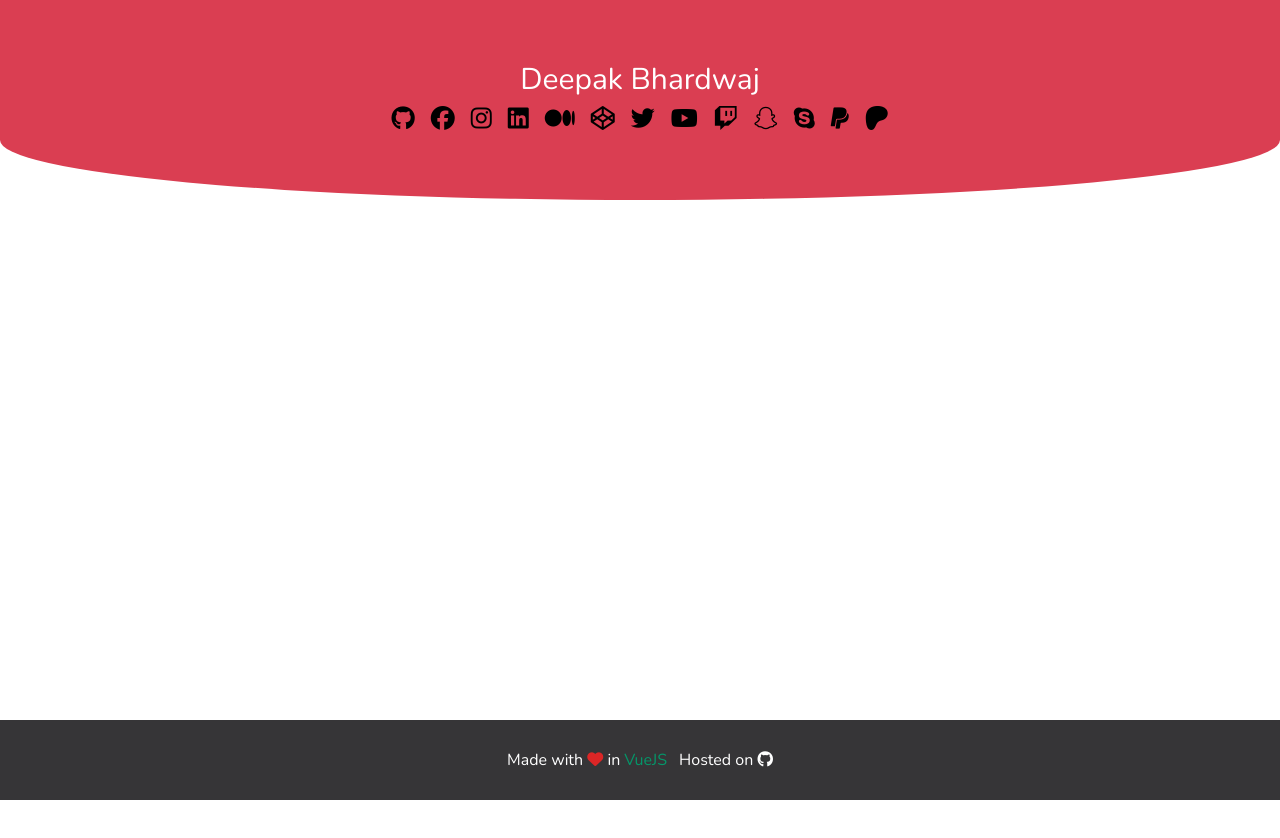
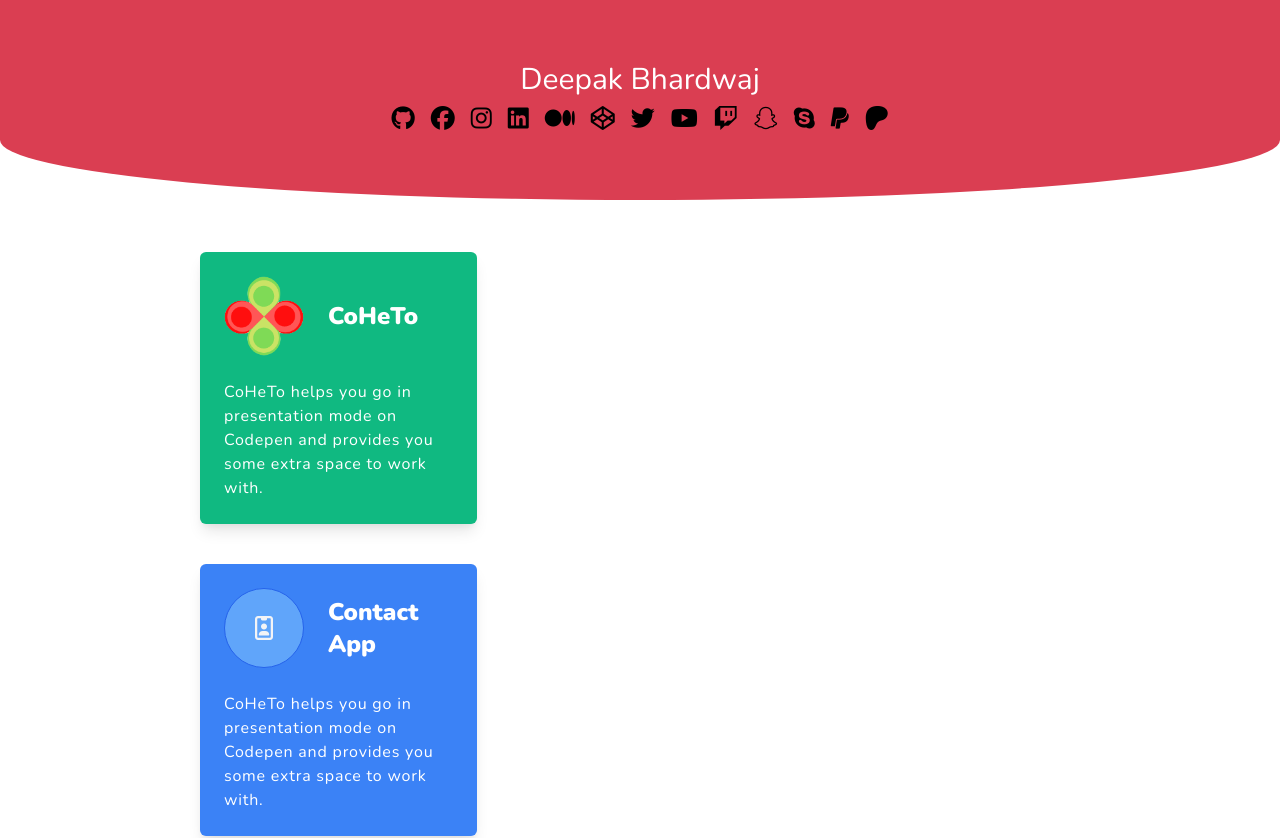
Before and after one commit to kapeed07/kapeed07.github.io, a Vue app: page / in a window 1280 px wide. Shown: the top 838 px of the page. Before the commit the page ends 800 px from the top, so only its background shows below. Built offline with nearby package versions, Linux system fonts and the light colour scheme; a web font is replaced by a local one.

Commit message:
add projects

```diff
--- a/src/App.vue
+++ b/src/App.vue
@@ -5,10 +5,8 @@
       <social></social>
     </div>
     <div class="flex flex-col h-full items-center justify-between">
-      <div class="content flex w-full pl-3 pr-3 mt-10">
-        <!-- <div class="box p-3 bg-gray-200 h-20 w-40">
-hh
-        </div> -->
+      <div class="content m-10">
+      <project-card v-for="project in projects" :project="project" :key="project.id"></project-card>
 
       </div>
 
@@ -25,7 +23,7 @@ hh
 </template>
 
 <script>
-// import ProjectCard from "@/components/project-card";
+import ProjectCard from "@/components/project-card";
 import Social from "@/components/social";
 // import Skills from "@/components/skills";
 // import DbHeader from "@/components/header";
@@ -33,132 +31,132 @@ import Social from "@/components/social";
 export default {
   name: "app",
   data() {
-    // return {
-    //   projects: [
-    //     {
-    //       id: 1,
-    //       logo: "coheto",
-    //       title: "CoHeTo",
-    //       desc: "CoHeTo helps you go in presentation mode on Codepen and provides you some extra space to work with.",
-    //       color: "green",
-    //       shade: "500",
-    //       icon: "fas fa-toggle-on"
-    //     }, {
-    //       id: 2,
-    //       logo: "",
-    //       title: "Contact App",
-    //       desc: "CoHeTo helps you go in presentation mode on Codepen and provides you some extra space to work with.",
-    //       color: "blue",
-    //       shade: 500,
-    //       icon: "far fa-id-badge"
-    //     }, {
-    //       id: 3,
-    //       logo: "",
-    //       title: "Giflib",
-    //       desc: "CoHeTo helps you go in presentation mode on Codepen and provides you some extra space to work with.",
-    //       color: "pink",
-    //       shade: 500,
-    //       icon: "fas fa-images"
-    //     }, {
-    //       id: 4,
-    //       logo: "",
-    //       title: "Timer",
-    //       desc: "CoHeTo helps you go in presentation mode on Codepen and provides you some extra space to work with.",
-    //       color: "indigo",
-    //       shade: 500,
-    //       icon: "fas fa-stopwatch"
-    //     }, {
-    //       id: 5,
-    //       logo: "",
-    //       title: "FlexBox Visualiser",
-    //       desc: "CoHeTo helps you go in presentation mode on Codepen and provides you some extra space to work with.",
-    //       color: "red",
-    //       shade: 500,
-    //       icon: "fab fa-buromobelexperte"
-    //     }, {
-    //       id: 6,
-    //       logo: "",
-    //       title: "Score keeper game",
-    //       desc: "CoHeTo helps you go in presentation mode on Codepen and provides you some extra space to work with.",
-    //       color: "orange",
-    //       shade: 500,
-    //       icon: "fas fa-dice"
-    //     }, {
-    //       id: 7,
-    //       logo: "",
-    //       title: "Color guessing game",
-    //       desc: "CoHeTo helps you go in presentation mode on Codepen and provides you some extra space to work with.",
-    //       color: "teal",
-    //       shade: 500,
-    //       icon: "fas fa-palette"
-    //     }, {
-    //       id: 8,
-    //       logo: "",
-    //       title: "Counter App",
-    //       desc: "CoHeTo helps you go in presentation mode on Codepen and provides you some extra space to work with.",
-    //       color: "orange",
-    //       shade: 500,
-    //       icon: "fas fa-stopwatch"
-    //     }, {
-    //       id: 9,
-    //       logo: "",
-    //       title: "Checkbox app | Subscription tracker",
-    //       desc: "CoHeTo helps you go in presentation mode on Codepen and provides you some extra space to work with.",
-    //       color: "blue",
-    //       shade: 500,
-    //       icon: "fas fa-check-double"
-    //     }, {
-    //       id: 10,
-    //       logo: "",
-    //       title: "81Hut",
-    //       desc: "CoHeTo helps you go in presentation mode on Codepen and provides you some extra space to work with.",
-    //       color: "pink",
-    //       shade: 500,
-    //       icon: "fas fa-home"
-    //     }, {
-    //       id: 11,
-    //       logo: "",
-    //       title: "Todo | using trello api",
-    //       desc: "CoHeTo helps you go in presentation mode on Codepen and provides you some extra space to work with.",
-    //       color: "red",
-    //       shade: 500,
-    //       icon: "fas fa-list-ol"
-    //     }, {
-    //       id: 12,
-    //       logo: "",
-    //       title: "Git client | Electron",
-    //       desc: "CoHeTo helps you go in presentation mode on Codepen and provides you some extra space to work with.",
-    //       color: "green",
-    //       shade: 500,
-    //       icon: "fas fa-code-branch"
-    //     }, {
-    //       id: 13,
-    //       logo: "",
-    //       title: "vidly app",
-    //       desc: "CoHeTo helps you go in presentation mode on Codepen and provides you some extra space to work with.",
-    //       color: "pink",
-    //       shade: 500,
-    //       icon: "fas fa-film"
-    //     }, {
-    //       id: 14,
-    //       logo: "",
-    //       title: "leave application chrome extension",
-    //       desc: "CoHeTo helps you go in presentation mode on Codepen and provides you some extra space to work with.",
-    //       color: "yellow",
-    //       shade: 500,
-    //       icon: "fas fa-trailer"
-    //     }, {
-    //       id: 15,
-    //       logo: "",
-    //       title: "DP Visualiser",
-    //       desc: "CoHeTo helps you go in presentation mode on Codepen and provides you some extra space to work with.",
-    //       color: "purple",
-    //       shade: 500,
-    //       icon: "fas fa-sitemap"
-    //     }
-    //   ],
-    //   searchTerm: ""
-    // }
+    return {
+      projects: [
+        {
+          id: 1,
+          logo: "coheto",
+          title: "CoHeTo",
+          desc: "CoHeTo helps you go in presentation mode on Codepen and provides you some extra space to work with.",
+          color: "green",
+          shade: "500",
+          icon: "fas fa-toggle-on"
+        }, {
+          id: 2,
+          logo: "",
+          title: "Contact App",
+          desc: "CoHeTo helps you go in presentation mode on Codepen and provides you some extra space to work with.",
+          color: "blue",
+          shade: 500,
+          icon: "far fa-id-badge"
+        }, {
+          id: 3,
+          logo: "",
+          title: "Giflib",
+          desc: "CoHeTo helps you go in presentation mode on Codepen and provides you some extra space to work with.",
+          color: "pink",
+          shade: 500,
+          icon: "fas fa-images"
+        }, {
+          id: 4,
+          logo: "",
+          title: "Timer",
+          desc: "CoHeTo helps you go in presentation mode on Codepen and provides you some extra space to work with.",
+          color: "indigo",
+          shade: 500,
+          icon: "fas fa-stopwatch"
+        }, {
+          id: 5,
+          logo: "",
+          title: "FlexBox Visualiser",
+          desc: "CoHeTo helps you go in presentation mode on Codepen and provides you some extra space to work with.",
+          color: "red",
+          shade: 500,
+          icon: "fab fa-buromobelexperte"
+        }, {
+          id: 6,
+          logo: "",
+          title: "Score keeper game",
+          desc: "CoHeTo helps you go in presentation mode on Codepen and provides you some extra space to work with.",
+          color: "orange",
+          shade: 500,
+          icon: "fas fa-dice"
+        }, {
+          id: 7,
+          logo: "",
+          title: "Color guessing game",
+          desc: "CoHeTo helps you go in presentation mode on Codepen and provides you some extra space to work with.",
+          color: "teal",
+          shade: 500,
+          icon: "fas fa-palette"
+        }, {
+          id: 8,
+          logo: "",
+          title: "Counter App",
+          desc: "CoHeTo helps you go in presentation mode on Codepen and provides you some extra space to work with.",
+          color: "orange",
+          shade: 500,
+          icon: "fas fa-stopwatch"
+        }, {
+          id: 9,
+          logo: "",
+          title: "Checkbox app | Subscription tracker",
+          desc: "CoHeTo helps you go in presentation mode on Codepen and provides you some extra space to work with.",
+          color: "blue",
+          shade: 500,
+          icon: "fas fa-check-double"
+        }, {
+          id: 10,
+          logo: "",
+          title: "81Hut",
+          desc: "CoHeTo helps you go in presentation mode on Codepen and provides you some extra space to work with.",
+          color: "pink",
+          shade: 500,
+          icon: "fas fa-home"
+        }, {
+          id: 11,
+          logo: "",
+          title: "Todo | using trello api",
+          desc: "CoHeTo helps you go in presentation mode on Codepen and provides you some extra space to work with.",
+          color: "red",
+          shade: 500,
+          icon: "fas fa-list-ol"
+        }, {
+          id: 12,
+          logo: "",
+          title: "Git client | Electron",
+          desc: "CoHeTo helps you go in presentation mode on Codepen and provides you some extra space to work with.",
+          color: "green",
+          shade: 500,
+          icon: "fas fa-code-branch"
+        }, {
+          id: 13,
+          logo: "",
+          title: "vidly app",
+          desc: "CoHeTo helps you go in presentation mode on Codepen and provides you some extra space to work with.",
+          color: "pink",
+          shade: 500,
+          icon: "fas fa-film"
+        }, {
+          id: 14,
+          logo: "",
+          title: "leave application chrome extension",
+          desc: "CoHeTo helps you go in presentation mode on Codepen and provides you some extra space to work with.",
+          color: "yellow",
+          shade: 500,
+          icon: "fas fa-trailer"
+        }, {
+          id: 15,
+          logo: "",
+          title: "DP Visualiser",
+          desc: "CoHeTo helps you go in presentation mode on Codepen and provides you some extra space to work with.",
+          color: "purple",
+          shade: 500,
+          icon: "fas fa-sitemap"
+        }
+      ],
+      searchTerm: ""
+    }
   },
   computed: {
     // filteredProjects() {
@@ -166,7 +164,7 @@ export default {
     // }
   },
   components: {
-    // ProjectCard,
+    ProjectCard,
     Social,
     // Skills,
     // DbHeader
@@ -190,9 +188,9 @@ export default {
   color: #363537;
 }
 .curved {
-  position: absolute;
+  position: fixed;
   width: 100%;
-  z-index: -1;
+  z-index: 1;
   background: #DA3E52;
   /* filter: drop-shadow(2px 4px 1px #8cd867); */
   height: 200px;
@@ -204,7 +202,7 @@ export default {
 }
 .footer {
   background: #363537;
-  position: absolute;
+  /* position: absolute; */
   width: 100%;
   bottom: 0;
 }
```
